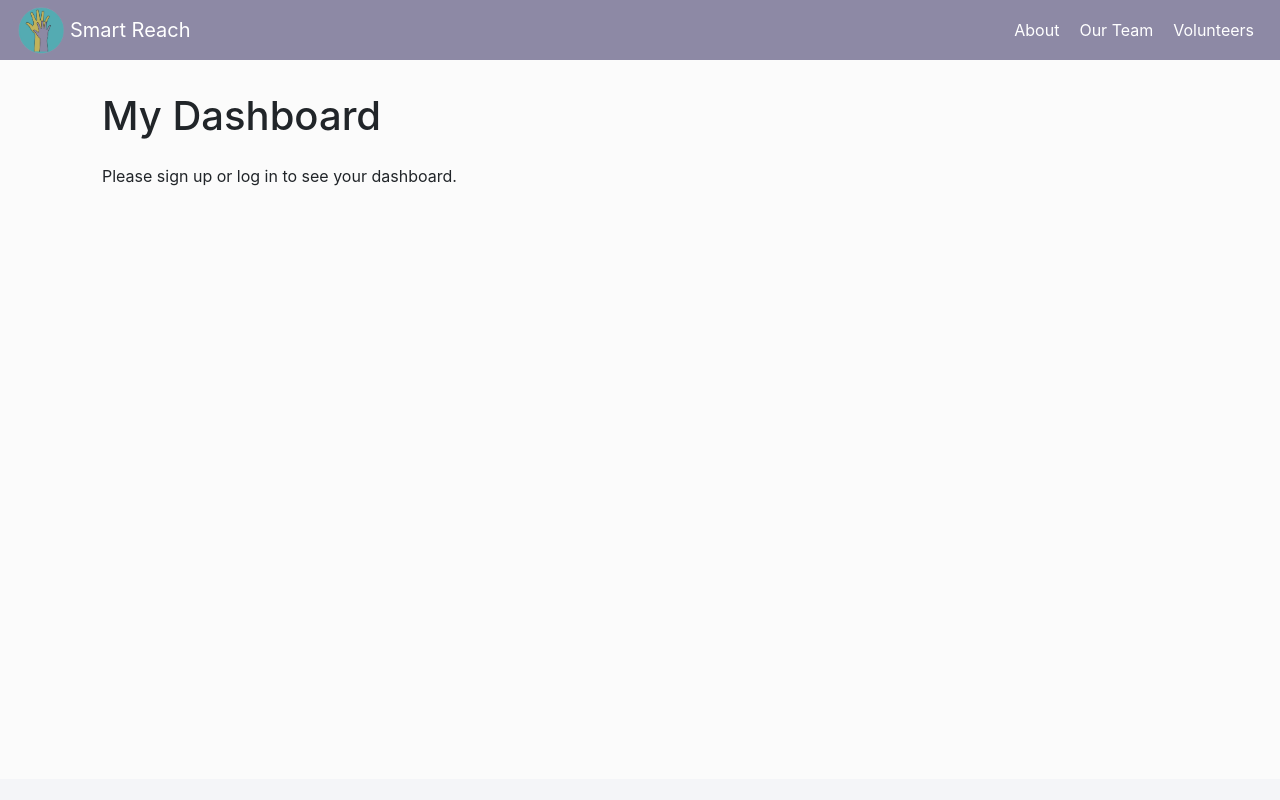
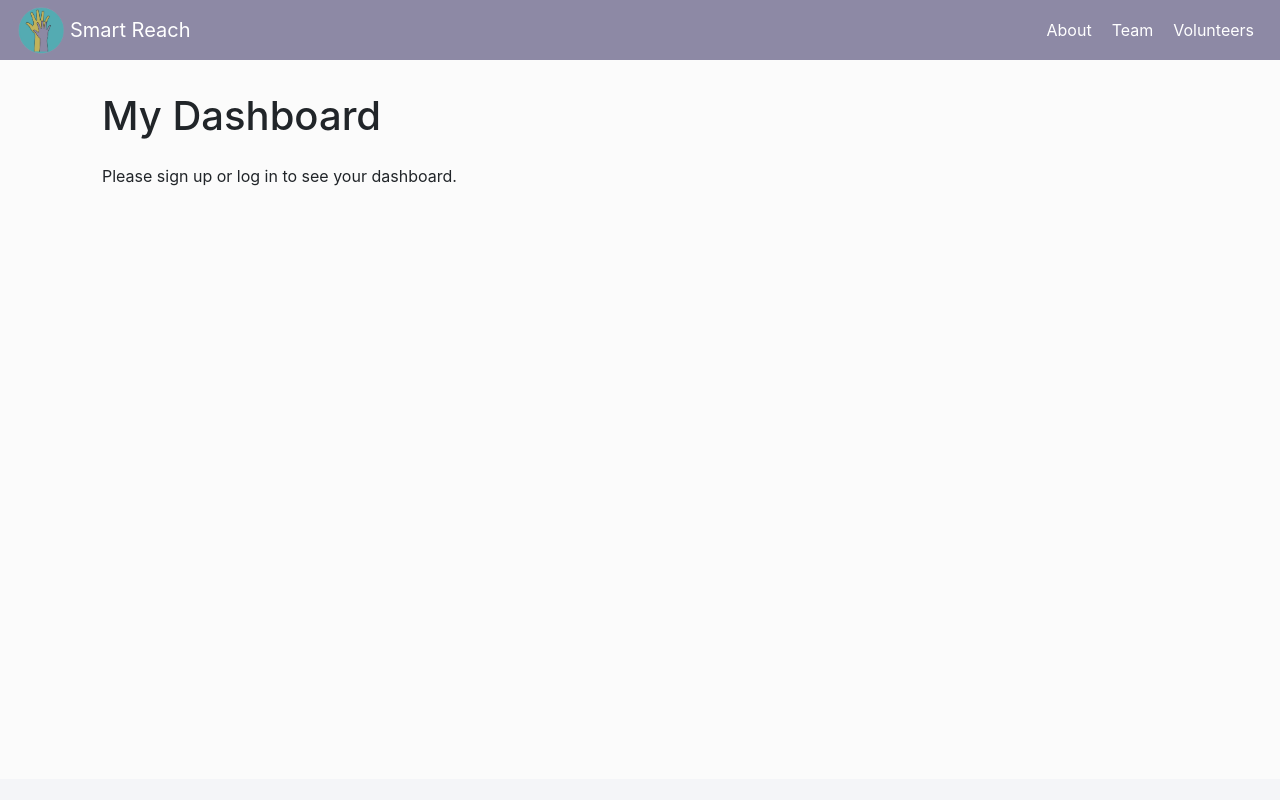
Before and after one commit to franciscoaguilars/bridger-front-end, a React (Create React App) app: page /me in a window 1280 px wide. Shown: the top 800 px of the page. Built offline with nearby package versions, Linux system fonts and the light colour scheme; no server answers.

Commit message:
added useState hook to set active nav-link

```diff
--- a/src/components/Navbar.js
+++ b/src/components/Navbar.js
@@ -1,4 +1,4 @@
-import react from 'react';
+import React, { useState } from 'react';
 import { Link } from 'react-router-dom';
 // import getCurrentUser from '../services/services';
 import { useSelector, useDispatch } from 'react-redux';
@@ -10,6 +10,15 @@ const Navbar = () => {
   const currentUser = useSelector(store => store.user);
   const localUrl = "http://localhost:3000"
   const herokuUrl = "https://fierce-chamber-92750.herokuapp.com"
+  const navLinks = ["About", "Team", "Volunteers"]
+  const [ active, setActive  ] = useState(null);
+  const linkList = navLinks.map((link) => {
+    return(
+      <li className="nav-item" onClick={() => setActive(link)} key={link} active={active === link}>
+        <Link className={active === link ? "nav-link active" : "nav-link"} to={link.toLowerCase()}>{link}</Link>
+      </li>
+    )
+  })
 
   const logOut = () => {
     localStorage.removeItem("user");
@@ -19,70 +28,34 @@ const Navbar = () => {
     console.log(currentUser);
   };
 
-  const PageLinks = () => {
+  const Links = () => {
     if(currentUser.role) {
       return(
         <ul className="navbar-nav ml-auto">
-            <li className="nav-item">
-              <Link className="nav-link" to="/about">About</Link>
-            </li>
-            <li className="nav-item">
-              <Link className="nav-link" to="/me">Dashboard</Link>
-            </li>
-            <li className="nav-item">
-              <Link className="nav-link" to="/tutors">Tutors</Link>
-            </li>
-            <li className="nav-item">
-              <Link className="nav-link" to="/volunteers">Volunteers</Link>
-            </li>
-            <li className="nav-item">
-              <Link className="nav-link" to="/team">Our Team</Link>
-            </li>
-          </ul>
-      )
-    } else {
-      return (
-        <ul className="navbar-nav ml-auto">
-            <li className="nav-item">
-              <Link className="nav-link" to="/about">About</Link>
-            </li>
-            <li className="nav-item">
-              <Link className="nav-link" to="/team">Our Team</Link>
-            </li>
-            <li className="nav-item">
-              <Link className="nav-link" to="/volunteers">Volunteers</Link>
-            </li>
-            {/* <li className="nav-item">
-              <Link className="nav-link" to="/partners">Partners</Link>
-            </li> */}
-          </ul>
-      )
-    }
-  }
-
-  const SessionLinks = () => {
-    if(currentUser.role) {
-      return(
-        <ul className="navbar-nav ml-auto">
-            <li className="dropdown">
+            {linkList}
+            {/* <li className="dropdown">
               <a className="nav-link dropdown-toggle" href="#" id="navbarDropdown" role="button" data-toggle="dropdown" aria-haspopup="true" aria-expanded="false">
                 <img className="nav-avatar" alt="logout" src={`${herokuUrl}/${currentUser.avatar}`}/>
               </a>
               <div className="dropdown-menu dropdown-menu-right" aria-labelledby="navbarDropdown">
                 <Link className="dropdown-item" to="/signin" onClick={logOut}> Logout</Link>
               </div>
-            </li>
-        </ul>
+            </li> */}
+          </ul>
       )
     } else {
-      return(
+      return (
         <ul className="navbar-nav ml-auto">
+            {linkList}
+            {/* <li className="nav-item">
+              <Link onClick={setActive()} className="nav-link" to="/partners">Partners</Link>
+            </li>
             <li className="nav-item">
              <Link className="nav-link" to="/signin">Log In</Link>
             </li>
             <li className="nav-item">
               <Link className="nav-link" to="/signup">Sign Up</Link>
-            </li>
+            </li> */}
           </ul>
       )
     }
@@ -91,13 +64,15 @@ const Navbar = () => {
   return (
     <div>
       <nav className="navbar navbar-expand-lg navbar-light">
-      <Link className="navbar-brand d-flex align-items-center" to="/" ><img src="images/sr_logo.png" width="50px" height="50px" alt="logo" class="mr-1" />Smart Reach</Link>
+      <Link className="navbar-brand d-flex align-items-center" to="/" onClick={() => setActive(null)}>
+        <img src="images/sr_logo.png" width="50px" height="50px" alt="logo" class="mr-1" />
+        Smart Reach
+      </Link>
         <button className="navbar-toggler" type="button" data-toggle="collapse" data-target="#navbarNav" aria-controls="navbarNav" aria-expanded="false" aria-label="Toggle navigation">
           <span className="navbar-toggler-icon"></span>
         </button>
         <div className="collapse navbar-collapse" id="navbarNav">
-          <PageLinks />
-          {/* <SessionLinks /> */}
+          <Links />
         </div>
       </nav>
     </div>
--- a/src/sass/components/_navbar.scss
+++ b/src/sass/components/_navbar.scss
@@ -14,4 +14,7 @@
   &:hover {
     color: #E0B643 !important;
   }
+  &.active {
+    color: #E0B643 !important;
+  }
 }
```
